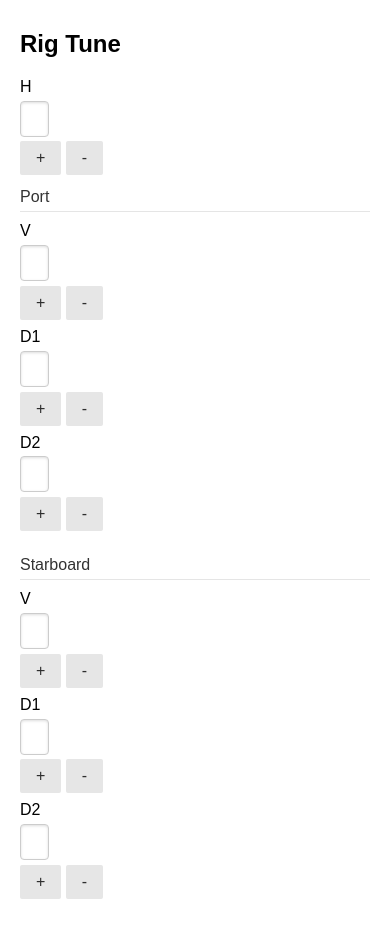
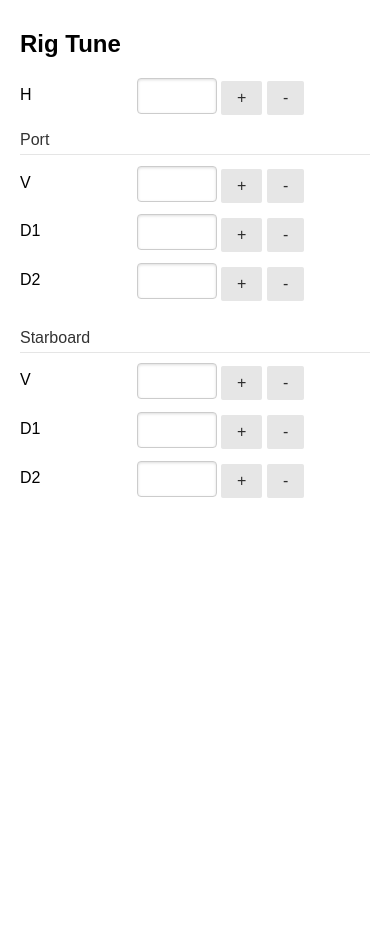
Before and after one commit to HomegrownMarine/boat_computer, a website: page apps/events/www/index.html in a window 390 px wide. After the commit the page ends 844 px from the top, so only its background shows below. Drawn offline with Linux system fonts and the light colour scheme; no server answers; files whose address does not match are found by name.

Commit message:
tuning better display on mobile

```diff
--- a/apps/events/www/index.html
+++ b/apps/events/www/index.html
@@ -5,6 +5,7 @@
     <meta name="viewport" content="width=device-width, initial-scale=1, maximum-scale=1">
     <title>Events</title>
     <link rel="stylesheet" href="/css/pure-min.css">
+    <link rel="stylesheet" href="/css/grids-responsive-min.css">
     <link rel="stylesheet" href="/css/main.css">
     <style>
         .rigtune {
@@ -14,64 +15,90 @@
         .section {
             padding: 10px 20px;
         }
+
+        input[type=number] {
+            width: 5em;
+            display: inline-block !important;
+        }
+
+        .row {
+            margin-bottom: .5em;
+        }
     </style>
 </head>
 <body>
     <div id="rigtune" class="section pure-g">
         <h2 class="pure-u-1">Rig Tune</h2>
         <div class="pure-u-1 content">
-            <form class="pure-form pure-form-aligned">
-                <div class="pure-control-group">
+            <form class="pure-form pure-g">
+                <div class="row pure-u-1-3 pure-u-md-1-5">
                     <label class="label">H</label>
-                    <input type="number" name="H" class="pure-u-1-12" data-step="1">
+                </div>
+                <div class="row pure-u-2-3 pure-u-md-4-5">
+                    <input type="number" name="H" data-step="1">
 
                     <span class="button-small pure-button plus" for="H">+</span>
                     <span class="button-small pure-button minus" for="H">-</span>
                 </div>
 
                 <fieldset>
-                    <legend>Port</legend>
-                    <div class="pure-control-group">
+                    <legend class="pure-u-1">Port</legend>
+
+                    <div class="row pure-u-1-3 pure-u-md-1-5">
                         <label class="label">V</label>
-                        <input type="number" name="PV" class="pure-u-1-12">
+                    </div>
+                    <div class="row pure-u-2-3 pure-u-md-4-5">
+                        <input type="number" name="PV">
 
                         <span class="button-small pure-button plus" for="PV">+</span>
                         <span class="button-small pure-button minus" for="PV">-</span>
                     </div>
-                    <div class="pure-control-group">
+
+                    <div class="row pure-u-1-3 pure-u-md-1-5">
                         <label class="label">D1</label>
-                        <input type="number" name="PD1" class="pure-u-1-12">
+                    </div>
+                    <div class="row pure-u-2-3 pure-u-md-4-5">
+                        <input type="number" name="PD1">
 
                         <span class="button-small pure-button plus" for="PD1">+</span>
                         <span class="button-small pure-button minus" for="PD1">-</span>
                     </div>
-                    <div class="pure-control-group">
+
+                    <div class="row pure-u-1-3 pure-u-md-1-5">
                         <label class="label">D2</label>
-                        <input type="number" name="PD2" class="pure-u-1-12">
+                    </div>
+                    <div class="row pure-u-2-3 pure-u-md-4-5">
+                        <input type="number" name="PD2">
 
                         <span class="button-small pure-button plus" for="PD2">+</span>
                         <span class="button-small pure-button minus" for="PD2">-</span>
                     </div>
                 </fieldset>
                 <fieldset>
-                    <legend>Starboard</legend>
-                    <div class="pure-control-group">
+                    <legend class="pure-u-1">Starboard</legend>
+                    <div class="row pure-u-1-3 pure-u-md-1-5">
                         <label class="label">V</label>
-                        <input type="number" name="SV" class="pure-u-1-12">
+                    </div>
+                    <div class="row pure-u-2-3 pure-u-md-4-5">
+                        <input type="number" name="SV">
 
                         <span class="button-small pure-button plus" for="SV">+</span>
                         <span class="button-small pure-button minus" for="SV">-</span>
                     </div>
-                    <div class="pure-control-group">
+                    <div class="row pure-u-1-3 pure-u-md-1-5">
                         <label class="label">D1</label>
-                        <input type="number" name="SD1" class="pure-u-1-12">
+                    </div>
+                    <div class="row pure-u-2-3 pure-u-md-4-5">
+                        <input type="number" name="SD1">
 
                         <span class="button-small pure-button plus" for="SD1">+</span>
                         <span class="button-small pure-button minus" for="SD1">-</span>
                     </div>
-                    <div class="pure-control-group">
+                    <div class="row pure-u-1-3 pure-u-md-1-5">
                         <label class="label">D2</label>
-                        <input type="number" name="SD2" class="pure-u-1-12">
+                    </div>
+                    <div class="row pure-u-2-3 pure-u-md-4-5">
+                        <input type="number" name="SD2">
 
                         <span class="button-small pure-button plus" for="SD2">+</span>
                         <span class="button-small pure-button minus" for="SD2">-</span>
```
